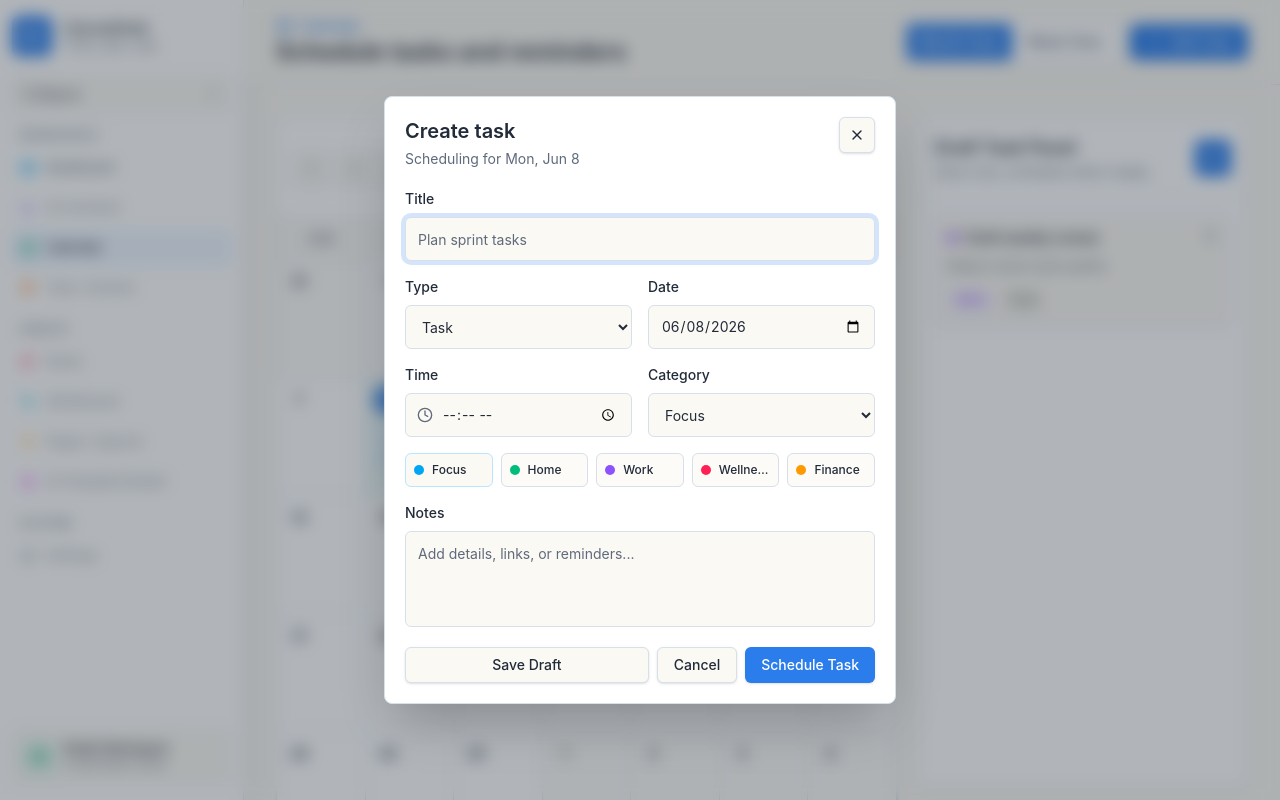
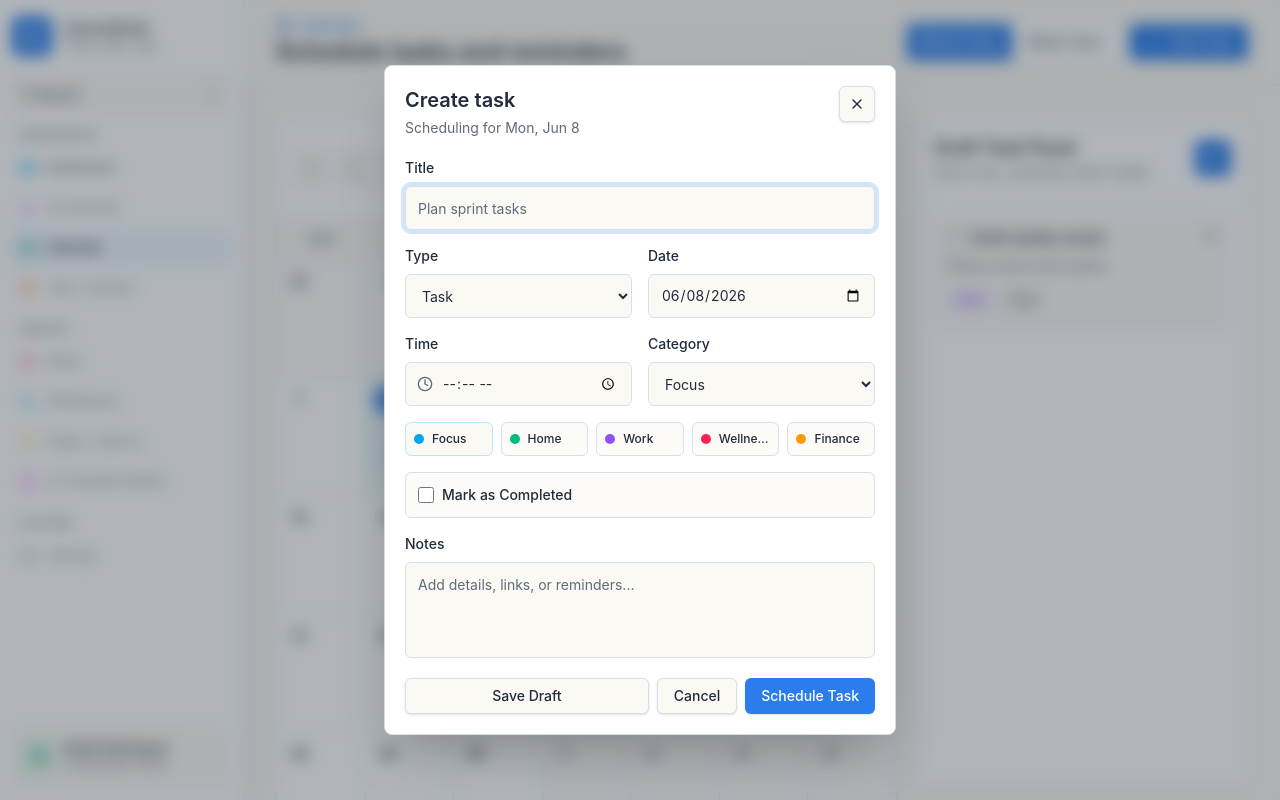
Before and after one commit to swamiabhishek45/Catalyst-AI-Productivity-App, a Next.js app: page /calendar in a window 1280 px wide. Both pictures are taken after a click on the button "Add Task". Shown: the top 800 px of the page. Built offline with nearby package versions, Linux system fonts and the light colour scheme.

Commit message:
feat: implement calendar workspace with task management

```diff
--- a/app/globals.css
+++ b/app/globals.css
@@ -122,3 +122,21 @@
   --color-coral-200: var(--coral-200);
   --color-coral-400: var(--coral-400);
 }
+
+.scrollbar-thin {
+  scrollbar-width: thin;
+  scrollbar-color: var(--border) transparent;
+}
+.scrollbar-thin::-webkit-scrollbar {
+  width: 4px;
+}
+.scrollbar-thin::-webkit-scrollbar-track {
+  background: transparent;
+}
+.scrollbar-thin::-webkit-scrollbar-thumb {
+  background-color: var(--border);
+  border-radius: 9999px;
+}
+.scrollbar-thin::-webkit-scrollbar-thumb:hover {
+  background-color: var(--muted-foreground);
+}
--- a/app/page.tsx
+++ b/app/page.tsx
@@ -1,10 +1,12 @@
 import { AppShell } from "@/components/dashboard/app-shell";
 import { DashboardHome } from "@/components/dashboard/dashboard-home";
+import { Analytics } from "@vercel/analytics/next"
 
 export default function Home() {
   return (
     <AppShell activeNav="dashboard">
       <DashboardHome />
+      <Analytics />
     </AppShell>
   );
 }
--- a/components/calendar/calendar-workspace.tsx
+++ b/components/calendar/calendar-workspace.tsx
@@ -29,6 +29,7 @@ type CalendarItem = {
   time: string;
   type: ItemType;
   category: CategoryId;
+  completed?: boolean;
 };
 
 const weekdays = ["Sun", "Mon", "Tue", "Wed", "Thu", "Fri", "Sat"];
@@ -207,6 +208,7 @@ export function CalendarWorkspace() {
     setDialogItem(item ?? emptyForm(date));
   };
 
+
   const saveItem = (item: CalendarItem, saveAsDraft = false) => {
     const normalized = {
       ...item,
@@ -232,6 +234,19 @@ export function CalendarWorkspace() {
   const moveItemToDate = (itemId: string, date: string | null) => {
     setItems((current) =>
       current.map((item) => (item.id === itemId ? { ...item, date } : item)),
+    );
+  };
+
+  const deleteItem = (itemId: string) => {
+    setItems((current) => current.filter((item) => item.id !== itemId));
+    setDialogItem(null);
+  };
+
+  const toggleComplete = (itemId: string) => {
+    setItems((current) =>
+      current.map((item) =>
+        item.id === itemId ? { ...item, completed: !item.completed } : item,
+      ),
     );
   };
 
@@ -386,19 +401,22 @@ export function CalendarWorkspace() {
                     </span>
                   </div>
 
-                  <div className="flex min-h-0 flex-1 flex-col gap-1 overflow-hidden">
-                    {itemsForDay.slice(0, view === "week" ? 12 : 4).map((item) => (
+                  <div
+                    className={cn(
+                      "flex min-h-0 flex-1 flex-col gap-1 overflow-y-auto pr-0.5 scrollbar-thin",
+                      view === "month" ? "max-h-[96px]" : "max-h-[480px]"
+                    )}
+                    onClick={(e) => e.stopPropagation()}
+                  >
+                    {itemsForDay.map((item) => (
                       <CalendarTask
                         key={item.id}
                         item={item}
                         onOpen={() => openDialog(item.date, item)}
+                        onToggleComplete={() => toggleComplete(item.id)}
+                        todayKey={todayKey}
                       />
                     ))}
-                    {itemsForDay.length > (view === "week" ? 12 : 4) && (
-                      <span className="text-xs text-muted-foreground">
-                        +{itemsForDay.length - (view === "week" ? 12 : 4)} more
-                      </span>
-                    )}
                   </div>
                 </div>
               );
@@ -452,6 +470,7 @@ export function CalendarWorkspace() {
                   key={item.id}
                   item={item}
                   onOpen={() => openDialog(null, item)}
+                  onToggleComplete={() => toggleComplete(item.id)}
                 />
               ))
             )}
@@ -464,6 +483,7 @@ export function CalendarWorkspace() {
           item={dialogItem}
           onClose={() => setDialogItem(null)}
           onSave={saveItem}
+          onDelete={deleteItem}
         />
       )}
     </>
@@ -473,20 +493,31 @@ export function CalendarWorkspace() {
 function CalendarTask({
   item,
   onOpen,
+  onToggleComplete,
+  todayKey,
 }: {
   item: CalendarItem;
   onOpen: () => void;
+  onToggleComplete: () => void;
+  todayKey: string;
 }) {
   const category = categories[item.category];
+  const isOverdue =
+    item.type === "task" &&
+    !item.completed &&
+    item.date !== null &&
+    item.date < todayKey;
 
   return (
     <button
       draggable
       type="button"
       className={cn(
-        "min-w-0 rounded-md border px-2 py-1.5 text-left text-xs shadow-sm transition hover:-translate-y-0.5",
+        "min-w-0 rounded-md border px-2 py-1.5 text-left text-xs shadow-sm transition hover:-translate-y-0.5 flex flex-col gap-1 w-full",
         category.chip,
         category.border,
+        item.completed && "opacity-50 line-through text-muted-foreground",
+        isOverdue && "border-destructive/40 bg-destructive/5 text-destructive opacity-50"
       )}
       onClick={(event) => {
         event.stopPropagation();
@@ -497,15 +528,33 @@ function CalendarTask({
         event.dataTransfer.setData("text/plain", item.id);
       }}
     >
-      <span className="flex min-w-0 items-center gap-1.5">
-        {item.type === "reminder" ? (
+      <span className="flex min-w-0 items-center gap-1.5 w-full">
+        {item.type === "task" ? (
+          <input
+            type="checkbox"
+            checked={!!item.completed}
+            onClick={(event) => event.stopPropagation()}
+            onChange={(event) => {
+              event.stopPropagation();
+              onToggleComplete();
+            }}
+            className="size-3.5 shrink-0 rounded border-gray-300 text-primary focus:ring-primary cursor-pointer"
+          />
+        ) : item.type === "reminder" ? (
           <Bell className="size-3.5 shrink-0" />
         ) : (
           <GripVertical className="size-3.5 shrink-0" />
         )}
-        <span className="truncate font-semibold">{item.title}</span>
+        <span className={cn("truncate font-semibold flex-1", item.completed && "line-through")}>
+          {item.title}
+        </span>
       </span>
-      {item.time && <span className="mt-1 block text-[11px] opacity-80">{item.time}</span>}
+      <div className="flex w-full items-center justify-between gap-1 text-[11px] opacity-80">
+        {item.time && <span>{item.time}</span>}
+        {isOverdue && (
+          <span className="font-bold text-destructive animate-pulse ml-auto">Overdue</span>
+        )}
+      </div>
     </button>
   );
 }
@@ -513,9 +562,11 @@ function CalendarTask({
 function DraftTask({
   item,
   onOpen,
+  onToggleComplete,
 }: {
   item: CalendarItem;
   onOpen: () => void;
+  onToggleComplete: () => void;
 }) {
   const category = categories[item.category];
 
@@ -526,15 +577,31 @@ function DraftTask({
       className={cn(
         "w-full rounded-lg border bg-background p-3 text-left shadow-sm transition hover:-translate-y-0.5 hover:bg-accent/45",
         category.border,
+        item.completed && "opacity-50"
       )}
       onClick={onOpen}
       onDragStart={(event) => event.dataTransfer.setData("text/plain", item.id)}
     >
       <div className="flex items-start justify-between gap-3">
-        <div className="min-w-0">
+        <div className="min-w-0 flex-1">
           <div className="flex min-w-0 items-center gap-2">
-            <span className={cn("size-2.5 shrink-0 rounded-full", category.dot)} />
-            <span className="truncate text-sm font-semibold">{item.title}</span>
+            {item.type === "task" ? (
+              <input
+                type="checkbox"
+                checked={!!item.completed}
+                onClick={(event) => event.stopPropagation()}
+                onChange={(event) => {
+                  event.stopPropagation();
+                  onToggleComplete();
+                }}
+                className="size-4 shrink-0 rounded border-gray-300 text-primary focus:ring-primary cursor-pointer"
+              />
+            ) : (
+              <span className={cn("size-2.5 shrink-0 rounded-full", category.dot)} />
+            )}
+            <span className={cn("truncate text-sm font-semibold flex-1", item.completed && "line-through text-muted-foreground")}>
+              {item.title}
+            </span>
           </div>
           {item.notes && (
             <p className="mt-2 line-clamp-2 text-sm text-muted-foreground">
@@ -560,10 +627,12 @@ function TaskDialog({
   item,
   onClose,
   onSave,
+  onDelete,
 }: {
   item: CalendarItem;
   onClose: () => void;
   onSave: (item: CalendarItem, saveAsDraft?: boolean) => void;
+  onDelete?: (itemId: string) => void;
 }) {
   const [form, setForm] = useState(item);
 
@@ -687,6 +756,18 @@ function TaskDialog({
             ))}
           </div>
 
+          {form.type === "task" && (
+            <label className="flex items-center gap-2 rounded-md border border-border bg-background/65 p-3 hover:bg-accent cursor-pointer">
+              <input
+                type="checkbox"
+                checked={!!form.completed}
+                onChange={(event) => setForm({ ...form, completed: event.target.checked })}
+                className="size-4 rounded border-gray-300 text-primary focus:ring-primary cursor-pointer"
+              />
+              <span className="text-sm font-medium">Mark as Completed</span>
+            </label>
+          )}
+
           <label className="grid gap-2">
             <span className="text-sm font-medium">Notes</span>
             <textarea
@@ -706,9 +787,23 @@ function TaskDialog({
           >
             Save Draft
           </Button>
-          <Button type="button" variant="outline" onClick={onClose}>
-            Cancel
-          </Button>
+          {form.id ? (
+            <Button
+              type="button"
+              variant="destructive"
+              onClick={() => {
+                if (onDelete && form.id) {
+                  onDelete(form.id);
+                }
+              }}
+            >
+              {form.date ? "Delete Task" : "Delete Draft"}
+            </Button>
+          ) : (
+            <Button type="button" variant="outline" onClick={onClose}>
+              Cancel
+            </Button>
+          )}
           <Button type="submit">{form.date ? "Schedule Task" : "Save Draft"}</Button>
         </div>
       </form>
--- a/package.json
+++ b/package.json
@@ -15,6 +15,7 @@
     "@clerk/nextjs": "^7.2.3",
     "@neondatabase/serverless": "^1.0.2",
     "@radix-ui/react-slot": "^1.2.4",
+    "@vercel/analytics": "^2.0.1",
     "class-variance-authority": "^0.7.1",
     "clsx": "^2.1.1",
     "drizzle-orm": "^0.45.2",
```
Also changed, not shown: 1 other file (tests, documents, lock files or other folders).
